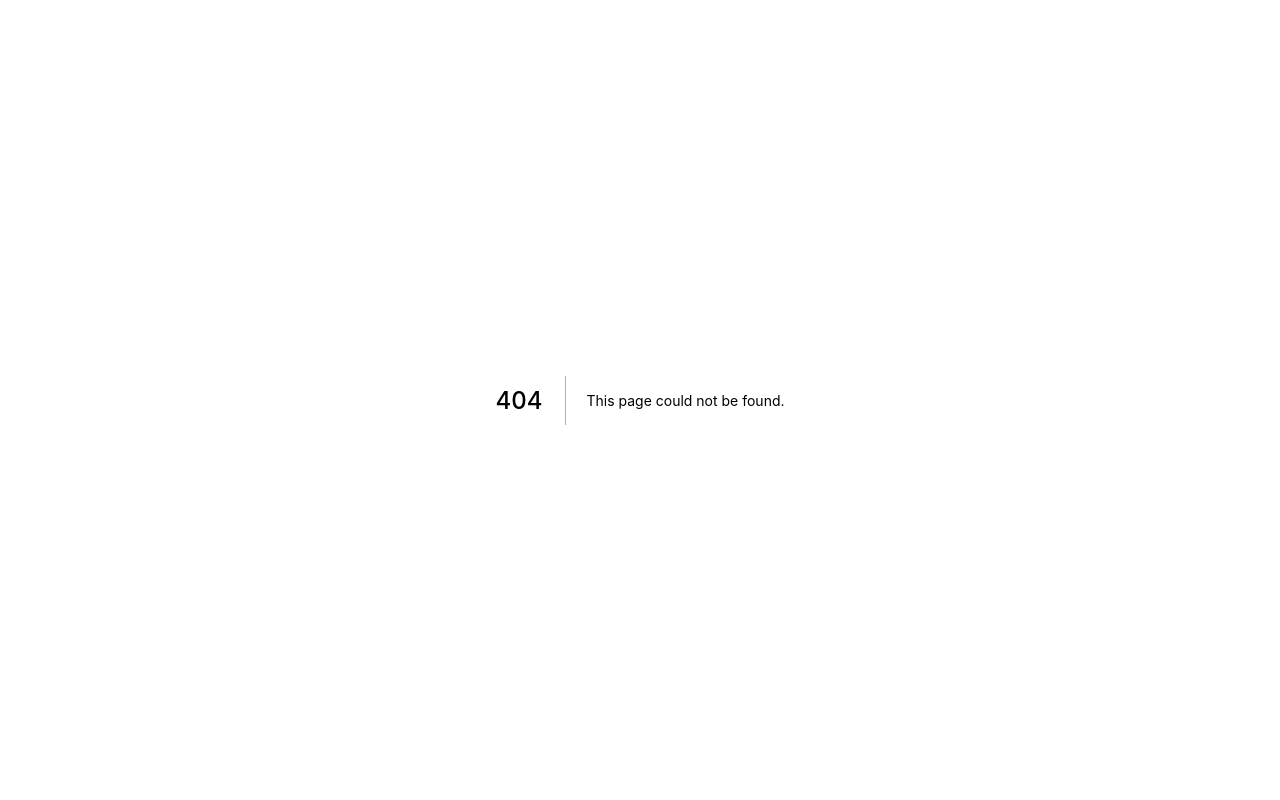
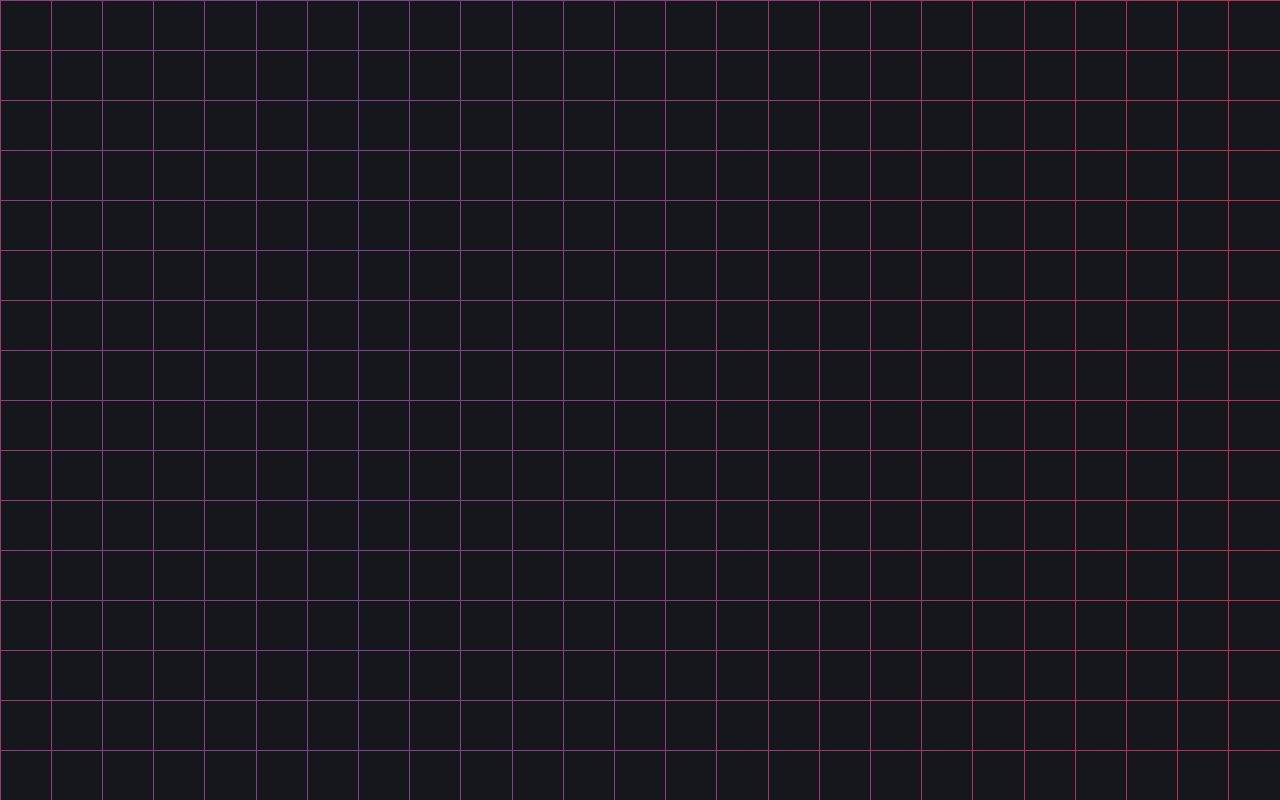
Before and after one commit to mistervaibhav/art-gallery, a Next.js app: page /staggered-grid in a window 1280 px wide. Before the commit this address had no page. Built offline with nearby package versions, Linux system fonts and the light colour scheme.

Commit message:
created a staggered grid page

```diff
--- a/components/Diamond/styles.ts
+++ b/components/Diamond/styles.ts
@@ -3,7 +3,7 @@ import styled from "styled-components";
 const diamondHeight = 30;
 const spanHeight = diamondHeight / 4;
 
-export const Container = styled.div`
+export const PageWrapper = styled.div`
   height: 100vh;
   width: 100vw;
   display: flex;
--- a/components/Envelop/styles.ts
+++ b/components/Envelop/styles.ts
@@ -1,6 +1,6 @@
 import styled from "styled-components";
 
-export const Container = styled.div`
+export const PageWrapper = styled.div`
   height: 100vh;
   width: 100vw;
   display: flex;
--- /dev/null
+++ b/components/StaggeredGrid/constants.ts
@@ -0,0 +1,13 @@
+export const TILE_DIMENSIONS = Object.freeze({
+  width: 50,
+  height: 50,
+});
+
+export const COLORS = [
+  "#66FF00",
+  "#1974D2",
+  "#08E8DE",
+  "#FFF000",
+  "#FFAA1D",
+  "#FF007F",
+];
--- /dev/null
+++ b/components/StaggeredGrid/index.tsx
@@ -0,0 +1,65 @@
+import React, { useEffect, useRef, useState } from "react";
+import anime, { AnimeInstance } from "animejs";
+import { COLORS, TILE_DIMENSIONS } from "./constants";
+import * as Styles from "./styles";
+
+const StaggeredGrid = () => {
+  const [rows, setRows] = useState(0);
+  const [columns, setColumns] = useState(0);
+
+  const animation = useRef<AnimeInstance>();
+
+  function createTiles() {
+    const rows = Math.floor(
+      document.body.clientHeight / TILE_DIMENSIONS.height
+    );
+    const columns = Math.floor(
+      document.body.clientWidth / TILE_DIMENSIONS.width
+    );
+
+    setColumns(columns);
+    setRows(rows);
+  }
+
+  function onClickTile(index: number) {
+    animation.current = anime({
+      targets: ".tile",
+      backgroundColor: COLORS[Math.floor(Math.random() * COLORS.length)],
+      scale: [
+        { value: 0.1, easing: "easeOutSine", duration: 500 },
+        { value: 1, easing: "easeInOutQuad", duration: 1200 },
+      ],
+      delay: anime.stagger(50, { grid: [columns, rows], from: index }),
+    });
+  }
+
+  useEffect(() => {
+    createTiles();
+  }, []);
+
+  useEffect(() => {
+    window.addEventListener("resize", () => {
+      createTiles();
+    });
+
+    return () => {
+      window.removeEventListener("resize", () => {
+        createTiles();
+      });
+    };
+  }, []);
+
+  return (
+    <Styles.TilesContainer rows={rows} columns={columns}>
+      {Array.from(Array(rows * columns)).map((_, index) => (
+        <Styles.Tile
+          key={index}
+          className="tile"
+          onClick={() => onClickTile(index)}
+        />
+      ))}
+    </Styles.TilesContainer>
+  );
+};
+
+export default StaggeredGrid;
--- /dev/null
+++ b/components/StaggeredGrid/styles.ts
@@ -0,0 +1,50 @@
+import styled, { keyframes } from "styled-components";
+import { TILE_DIMENSIONS } from "./constants";
+
+export const PageWrapper = styled.div`
+  height: 100vh;
+  width: 100vw;
+  display: flex;
+  align-items: center;
+  justify-content: center;
+`;
+
+interface ITilesContainerProps {
+  rows: number;
+  columns: number;
+}
+
+const backgroundPan = keyframes`
+  from {
+    background-position: 0 center;
+  }
+
+  to {
+    background-position: -200% center;
+  }
+`;
+
+export const TilesContainer = styled.div<ITilesContainerProps>`
+  width: 100%;
+  height: 100%;
+  gap: 0;
+  background: linear-gradient(to right, #7b4397, #dc2430, #7b4397);
+  background-size: 200%;
+  animation: ${backgroundPan} 7s linear infinite;
+  display: grid;
+  grid-template-rows: ${({ rows }) => `repeat(${rows}, 1fr)`};
+  grid-template-columns: ${({ columns }) => `repeat(${columns}, 1fr)`};
+`;
+
+export const Tile = styled.span`
+  box-sizing: content-box;
+  cursor: pointer;
+  position: relative;
+
+  &::before {
+    content: "";
+    background: #16161d;
+    position: absolute;
+    inset: 0.5px;
+  }
+`;
--- a/next.config.js
+++ b/next.config.js
@@ -2,8 +2,8 @@ const isProd = process.env.NODE_ENV === "production";
 
 /** @type {import('next').NextConfig} */
 const nextConfig = {
-  assetPrefix: isProd ? "/css-arts/" : "",
-  reactStrictMode: true,
+  assetPrefix: isProd ? "/css-arts/" : "/",
+  reactStrictMode: false,
   swcMinify: true,
   images: {
     unoptimized: true,
--- a/package.json
+++ b/package.json
@@ -10,12 +10,14 @@
     "export": "next export"
   },
   "dependencies": {
+    "animejs": "^3.2.1",
     "next": "12.3.1",
-    "react": "18.2.0",
-    "react-dom": "18.2.0",
+    "react": "^18.2.0",
+    "react-dom": "^18.2.0",
     "styled-components": "^5.3.6"
   },
   "devDependencies": {
+    "@types/animejs": "^3.1.6",
     "@types/node": "18.7.18",
     "@types/react": "18.0.21",
     "@types/react-dom": "18.0.6",
--- a/pages/diamond/index.tsx
+++ b/pages/diamond/index.tsx
@@ -1,17 +1,17 @@
 import type { NextPage } from "next";
 import Head from "next/head";
 import Diamond from "../../components/Diamond";
-import { Container } from "../../components/Diamond/styles";
+import { PageWrapper } from "../../components/Diamond/styles";
 
 const DiamondPage: NextPage = () => {
   return (
-    <Container>
+    <PageWrapper>
       <Head>
         <title>💎 Diamond</title>
       </Head>
 
       <Diamond />
-    </Container>
+    </PageWrapper>
   );
 };
 
--- a/pages/envelop/index.tsx
+++ b/pages/envelop/index.tsx
@@ -1,17 +1,17 @@
 import type { NextPage } from "next";
 import Head from "next/head";
 import Envelop from "../../components/Envelop";
-import { Container } from "../../components/Envelop/styles";
+import { PageWrapper } from "../../components/Envelop/styles";
 
 const EnvelopPage: NextPage = () => {
   return (
-    <Container>
+    <PageWrapper>
       <Head>
         <title>✉️ 💓 Envelop</title>
       </Head>
       sd
       <Envelop />
-    </Container>
+    </PageWrapper>
   );
 };
 
--- /dev/null
+++ b/pages/staggered-grid/index.tsx
@@ -0,0 +1,21 @@
+import type { NextPage } from "next";
+import Head from "next/head";
+import dynamic from "next/dynamic";
+import { PageWrapper } from "../../components/StaggeredGrid/styles";
+
+const StaggeredGrid = dynamic(() => import("../../components/StaggeredGrid"), {
+  ssr: false,
+});
+
+const StaggeredGridPage: NextPage = () => {
+  return (
+    <PageWrapper>
+      <Head>
+        <title>Staggered Grid</title>
+      </Head>
+      <StaggeredGrid />
+    </PageWrapper>
+  );
+};
+
+export default StaggeredGridPage;
```
Also changed, not shown: 2 other files (tests, documents, lock files or other folders).
